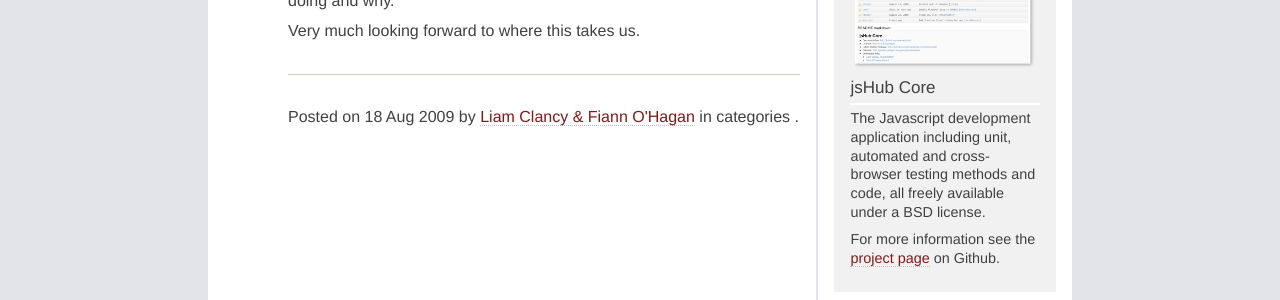
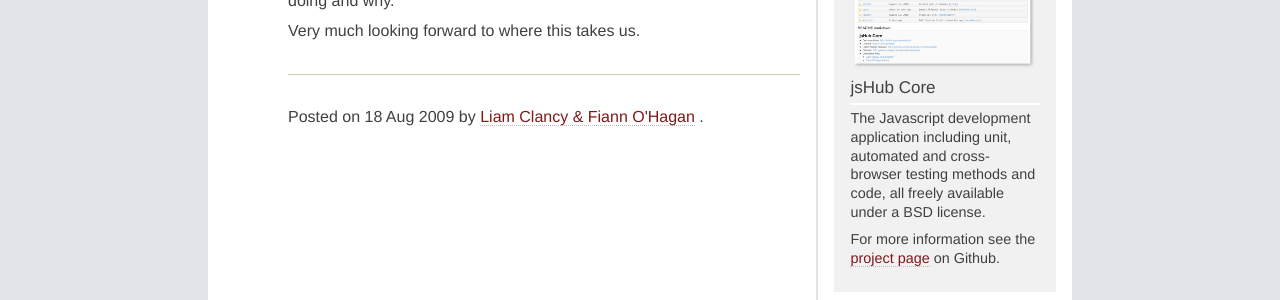
Before and after one commit to jshub/jshub.github.com, a Jekyll site: the page built from _posts/blog/2009-08-18-we_are_live.markdown, in a window 1280 px wide. Shown: the part 328-628 px from the top of the page. Built offline with Jekyll 4.4.1, drawn with Linux system fonts in a browser that asks for light colours; comment, search, counter and statistics services are not loaded.

Commit message:
Fix reference mistake

```diff
--- a/_includes/blog/author.markdown
+++ b/_includes/blog/author.markdown
@@ -3,7 +3,7 @@
   {% if page.author %}
     by <span class="name"><a href="/about/" title="About {{ page.author }}">{{ page.author }}</a></span>
   {% endif %}
-  {% if page.author %}
+  {% if page.categories != empty %}
     in <span class="categories">{{ page.categories | array_to_sentence_string }}</span> categories
   {% endif %}
   .
```
